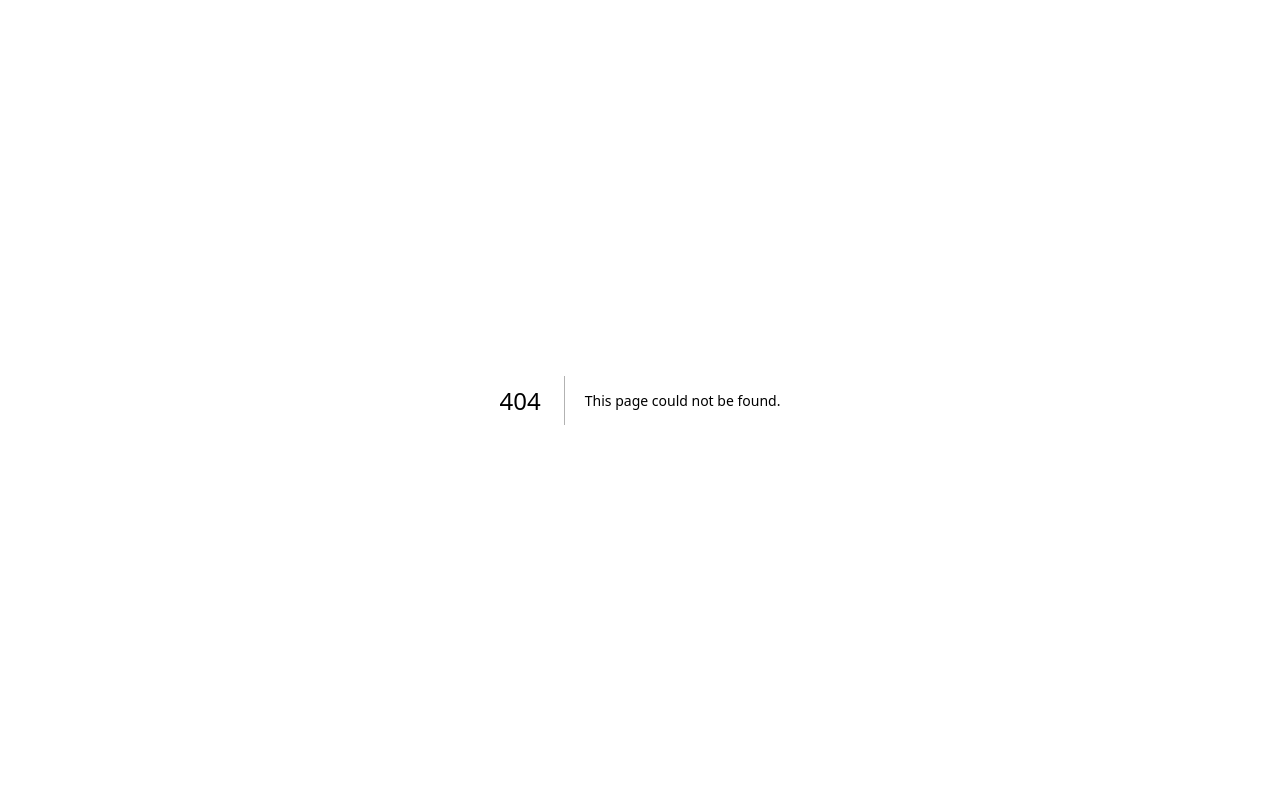
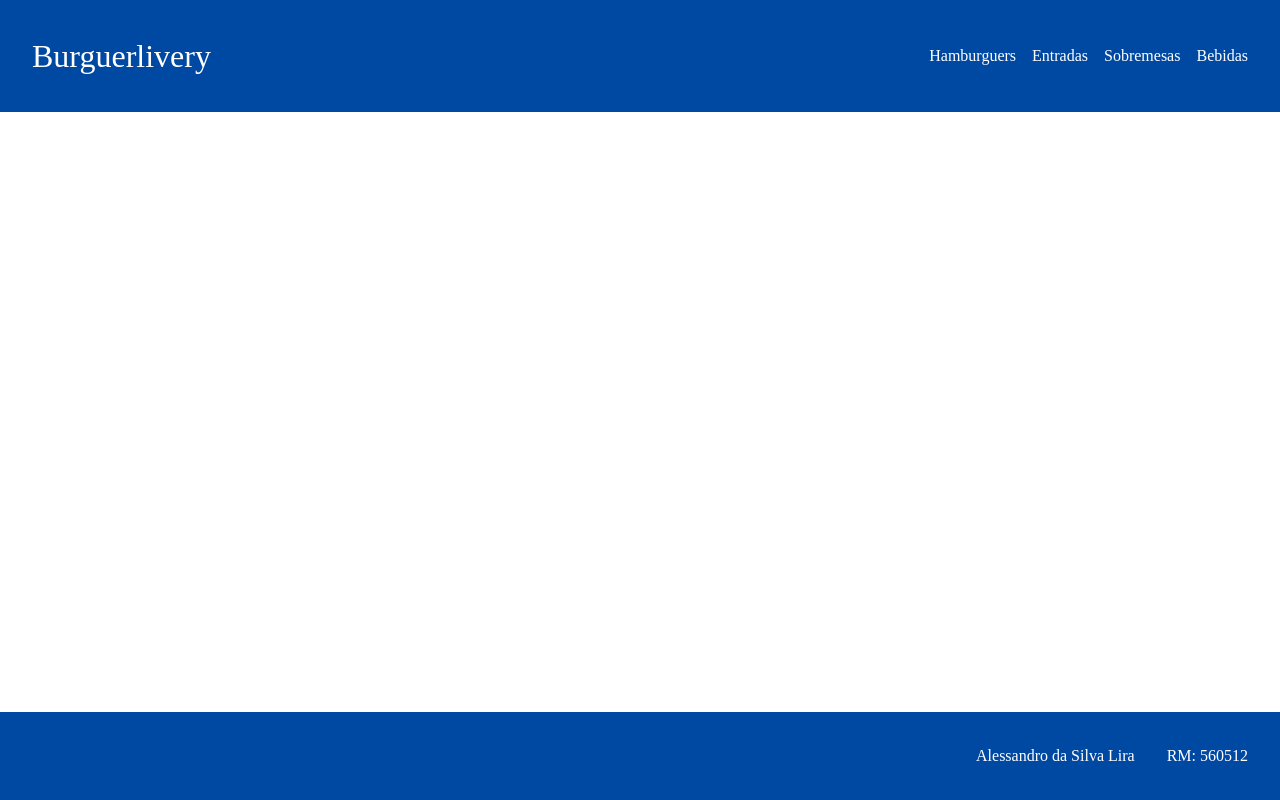
Before and after one commit to ubirajarapelli/1tdspsr-burguerlivery, a Next.js app: page /pages/Bebidas in a window 1280 px wide. Before the commit this address had no page. Built offline with nearby package versions, Linux system fonts and the light colour scheme.

Commit message:
CP Criado

```diff
--- /dev/null
+++ b/app/components/Footer/Footer.tsx
@@ -0,0 +1,10 @@
+export default function Footer () {
+    return (
+        <>
+        <footer className="p-[2em] bg-(--fundo-nav) flex justify-end">
+            <p className="font-[Poppins] text-(--branco) mr-[2em]">Alessandro da Silva Lira</p>
+            <p className="font-[Poppins] text-(--branco)">RM: 560512</p>
+        </footer>
+        </>
+    )
+}
--- /dev/null
+++ b/app/components/Header/Header.tsx
@@ -0,0 +1,20 @@
+import Link from 'next/link';
+
+export default function Header () {
+
+    return (
+        <>
+        <header className='flex justify-between p-[2em] items-center bg-(--fundo-nav)'>
+            <div>
+                <h1 className='font-[Fredoka] text-[2em] text-(--branco)'>Burguerlivery</h1>
+            </div>
+            <nav>
+                <Link href="./pages/Hamburguers" className='font-[Poppins] text-(--branco)'>Hamburguers</Link>
+                <Link href="./pages/Entradas" className='font-[Poppins] ml-[1em] text-(--branco)'>Entradas</Link>
+                <Link href="./pages/Sobremesas" className='font-[Poppins] ml-[1em] text-(--branco)'>Sobremesas</Link>
+                <Link href="./pages/Bebidas" className='font-[Poppins] ml-[1em] text-(--branco)'>Bebidas</Link>
+            </nav>
+        </header>
+        </>
+    )
+}
--- a/app/page.tsx
+++ b/app/page.tsx
@@ -1,8 +1,11 @@
+import Header from "./components/Header/Header"
+import Footer from "./components/Footer/Footer"
+
 export default function Home() {
   return (
-    <div className="container mx-auto">
-      <h1 className="text-4xl font-bold text-center">Burgerlivery</h1>
-      <p className="text-center">Faça seu pedido online</p>
+    <div className="container mx-auto flex flex-col justify-between h-screen">
+      <Header />
+      <Footer />
     </div>
   )
 }
--- /dev/null
+++ b/app/pages/Bebidas/page.tsx
@@ -0,0 +1,13 @@
+import Header from "@/app/components/Header/Header"
+import Footer from "@/app/components/Footer/Footer"
+
+export default function Hamburguer () {
+    return (
+        <>
+        <div className="container mx-auto flex flex-col justify-between h-screen">
+            <Header />
+            <Footer />
+        </div>
+        </>
+    )
+}
--- /dev/null
+++ b/app/pages/Entradas/page.tsx
@@ -0,0 +1,13 @@
+import Header from "@/app/components/Header/Header"
+import Footer from "@/app/components/Footer/Footer"
+
+export default function Hamburguer () {
+    return (
+        <>
+        <div className="container mx-auto flex flex-col justify-between h-screen">
+            <Header />
+            <Footer />
+        </div>
+        </>
+    )
+}
--- /dev/null
+++ b/app/pages/Hamburguers/page.tsx
@@ -0,0 +1,13 @@
+import Header from "@/app/components/Header/Header"
+import Footer from "@/app/components/Footer/Footer"
+
+export default function Hamburguer () {
+    return (
+        <>
+            <div className="container mx-auto flex flex-col justify-between h-screen">
+                <Header />
+                <Footer />
+            </div>
+        </>
+    )
+}
--- /dev/null
+++ b/app/pages/Sobremesas/page.tsx
@@ -0,0 +1,13 @@
+import Header from "@/app/components/Header/Header"
+import Footer from "@/app/components/Footer/Footer"
+
+export default function Hamburguer () {
+    return (
+        <>
+        <div className="container mx-auto flex flex-col justify-between h-screen">
+            <Header />
+            <Footer />
+        </div>
+        </>
+    )
+}
--- a/app/styles/globals.css
+++ b/app/styles/globals.css
@@ -3,21 +3,9 @@
 :root {
   --background: #ffffff;
   --foreground: #171717;
+  --fundo-nav: #0049a3;
+  --branco: #fff
 }
-
-@theme inline {
-  --color-background: var(--background);
-  --color-foreground: var(--foreground);
-  --font-sans: var(--font-geist-sans);
-  --font-mono: var(--font-geist-mono);
-}
-
-/* @media (prefers-color-scheme: light) {
-  :root {
-    --background: #0a0a0a;
-    --foreground: #ededed;
-  }
-} */
 
 body {
   background: var(--background);
```
